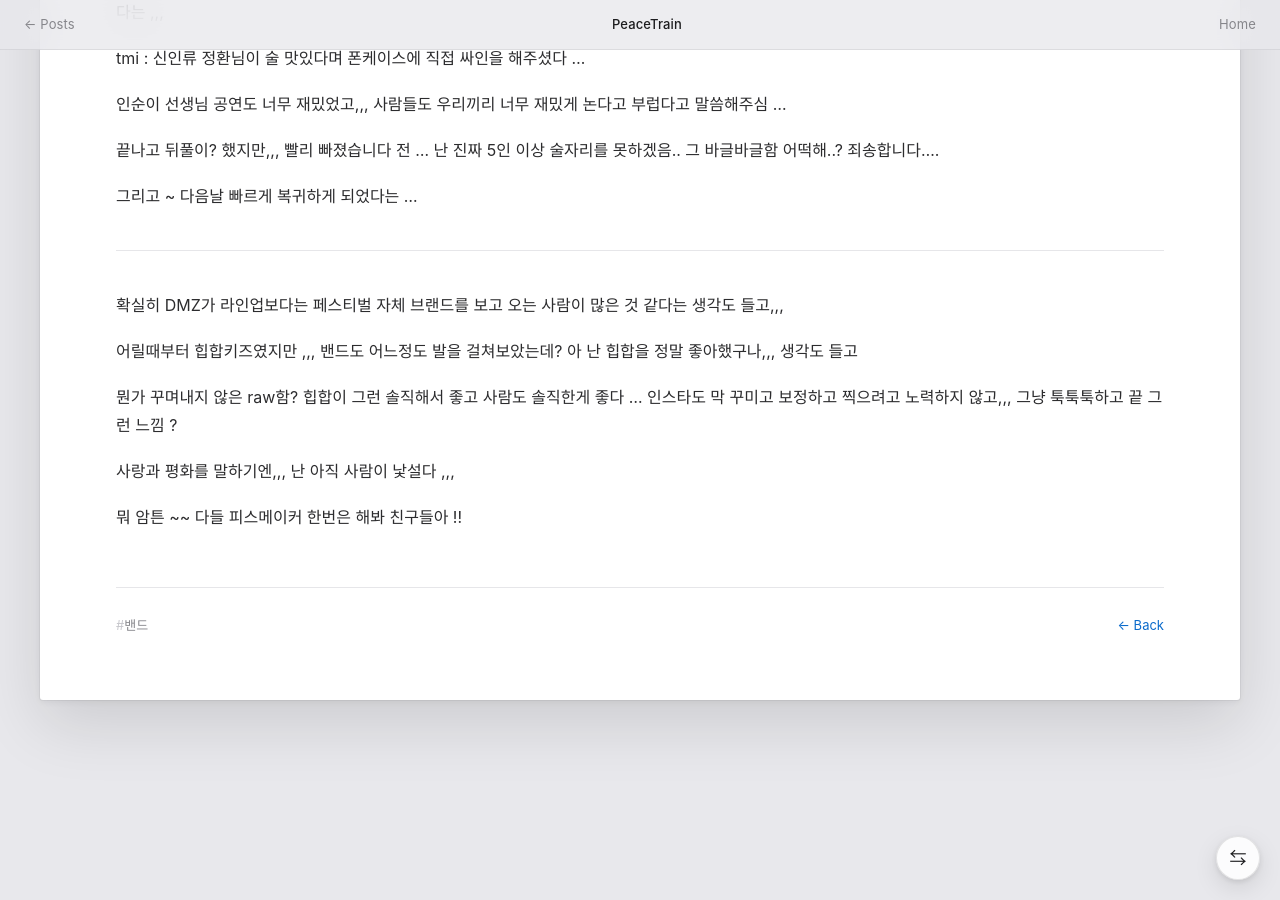
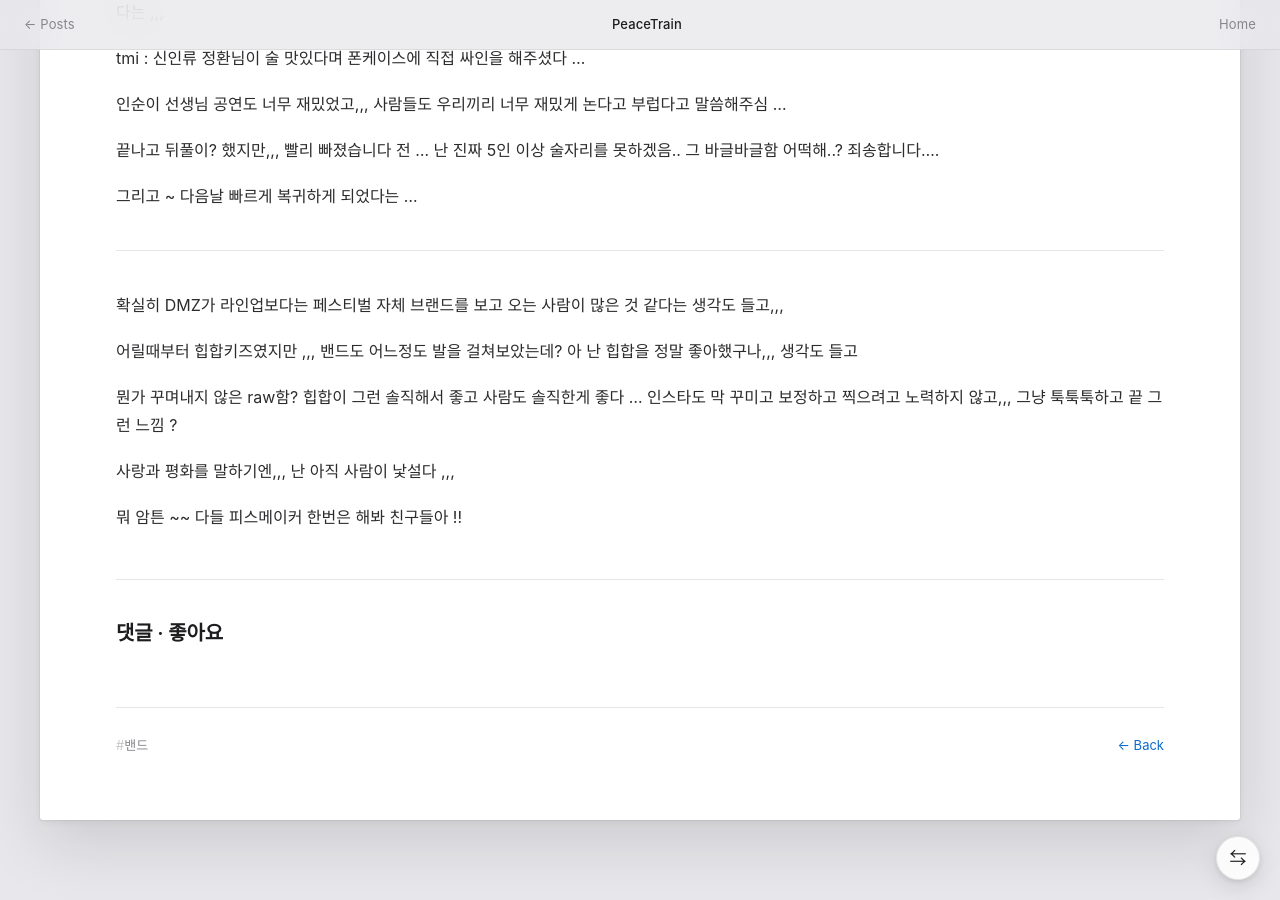
Before and after one commit to ijzereen/ijzereen.github.io, a Jekyll site: the page built from _posts/2026-06-15-PeaceTrain.md, in a window 1280 px wide and 900 px high, scrolled down 16028 px. Built offline with Jekyll 4.4.1, drawn with Linux system fonts in a browser that asks for light colours; a script that is not in the unit is left out; comment, search, counter and statistics services are not loaded.

Commit message:
feat: giscus 댓글 + 반응(좋아요) 연동
- comments.html: GitHub Discussions 기반 댓글, data-reactions-enabled=1 로 좋아요(반응)
  pathname 매핑·라이트테마·한국어, 입력창 상단. nil/빈값 안전 가드
- _config.yml: giscus repo/repo_id/category/category_id 설정 (활성화)
- post.html: 본문~푸터 사이 댓글 삽입, post.css 댓글 섹션 스타일
- README: 댓글/좋아요 행 giscus로 갱신

Co-Authored-By: Claude Opus 4.8 (1M context) <noreply@anthropic.com>

```diff
--- a/_config.yml
+++ b/_config.yml
@@ -12,6 +12,13 @@ description: IJZEREEN의 기술 블로그 겸 포트폴리오.
 # Analytics — GoatCounter 사이트 코드만 넣으면 켜짐.
 # 예: "ijzereen" → 대시보드 https://ijzereen.goatcounter.com  (비우면 비활성, 로컬 빌드는 집계 제외)
 goatcounter_code: "ijzereen"
+
+# Comments — giscus (GitHub Discussions). https://giscus.app 에서 값 발급 후 입력.
+# repo_id·category_id 둘 다 채워야 활성화. 좋아요=giscus 반응(👍).
+giscus_repo: "ijzereen/ijzereen.github.io"
+giscus_repo_id: "R_kgDOPbhS4A"
+giscus_category: "Announcements"
+giscus_category_id: "DIC_kwDOPbhS4M4C_NBo"
 
 # Author Information
 author: Ijzereen
--- /dev/null
+++ b/_includes/comments.html
@@ -0,0 +1,23 @@
+{%- comment -%} giscus 댓글 + 반응(좋아요). repo_id·category_id 둘 다 설정 시에만 로드.
+   data-mapping="pathname" → 글 경로별로 Discussion 자동 매핑 {%- endcomment -%}
+{%- if site.giscus_repo_id and site.giscus_repo_id != "" and site.giscus_category_id and site.giscus_category_id != "" -%}
+<section class="comments">
+    <h2 class="comments-title">댓글 · 좋아요</h2>
+    <script src="https://giscus.app/client.js"
+            data-repo="{{ site.giscus_repo }}"
+            data-repo-id="{{ site.giscus_repo_id }}"
+            data-category="{{ site.giscus_category }}"
+            data-category-id="{{ site.giscus_category_id }}"
+            data-mapping="pathname"
+            data-strict="0"
+            data-reactions-enabled="1"
+            data-emit-metadata="0"
+            data-input-position="top"
+            data-theme="light"
+            data-lang="ko"
+            data-loading="lazy"
+            crossorigin="anonymous"
+            async>
+    </script>
+</section>
+{%- endif -%}
--- a/_layouts/post.html
+++ b/_layouts/post.html
@@ -43,6 +43,8 @@
         {{ content }}
     </div>
 
+    {% include comments.html %}
+
     <footer class="post-footer">
         <div class="tags">
             {% for tag in page.tags %}<span>{{ tag }}</span>{% endfor %}
--- a/assets/css/post.css
+++ b/assets/css/post.css
@@ -199,6 +199,20 @@ article {
     background: none;
 }
 
+/* 댓글 (Disqus) */
+.comments {
+    margin-top: 48px;
+    padding-top: 36px;
+    border-top: 1px solid var(--pg-rule);
+}
+.comments-title {
+    font-size: 20px;
+    font-weight: 600;
+    letter-spacing: -0.01em;
+    color: var(--pg-ink);
+    margin-bottom: 20px;
+}
+
 /* 푸터 */
 .post-footer {
     margin-top: 56px;
```
Also changed, not shown: README.md.
